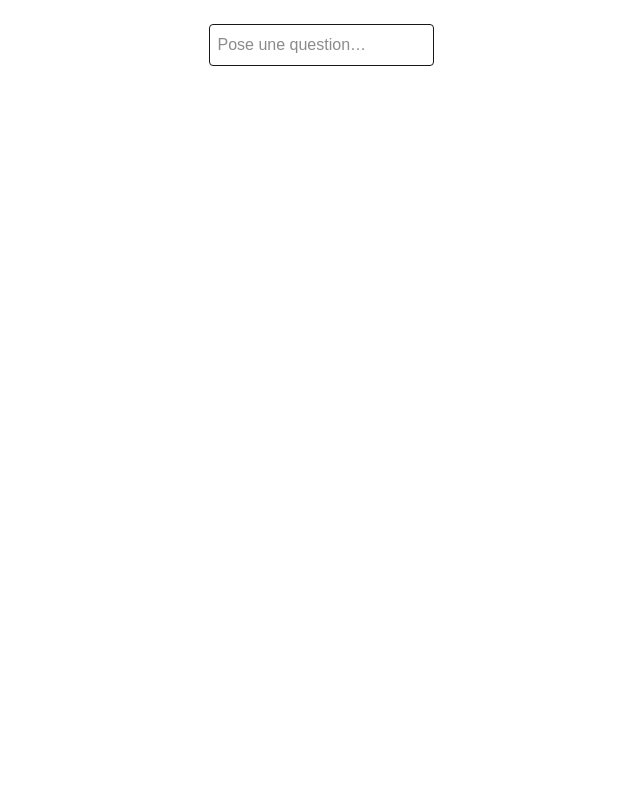
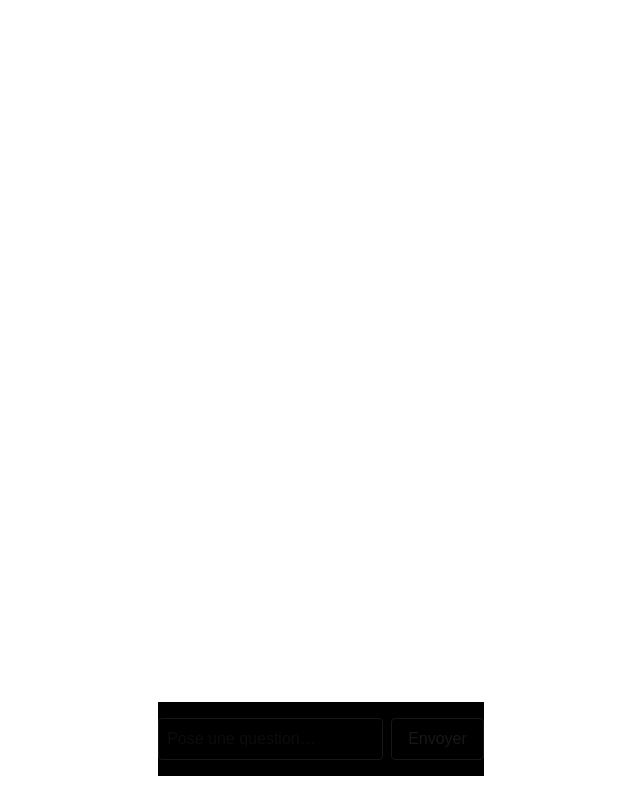
Before and after one commit to BanAkai44/chat-warm-up, a Next.js app: page / in a window 1280 px wide. Shown: the whole page, without its empty margins (319-959 px from the left). Built offline with nearby package versions, Linux system fonts and the light colour scheme.

Commit message:
Fixes T2

```diff
--- a/app/page.tsx
+++ b/app/page.tsx
@@ -8,35 +8,42 @@ export default function Chat() {
   const { messages, sendMessage, status, stop } = useChat();
 
   return (
-    <main className="mx-auto flex max-w-xl flex-col gap-4 p-6">
+    <main className="min-h-screen mx-auto flex max-w-xl flex-col gap-4 p-6">
       {messages.map(message => (
         <div key={message.id} className="whitespace-pre-wrap">
           <strong>{message.role === 'user' ? 'Moi' : 'Assistant'} : </strong>
-          {message.role === 'assistant' && status === 'streaming' && <button type="button" onClick={() => stop()}>Stop</button>}
           {message.parts.map((part, i) =>
             part.type === 'text' ? <span key={i}>{part.text}</span> : null
           )}
         </div>
       ))}
 
+      <form
+        className="sticky bottom-0 bg-black py-4 mt-auto"
+        onSubmit={e => {
+          e.preventDefault();
+          if (status !== 'ready' || input.trim() === '') return;
+          sendMessage({ text: input });
+          setInput('');
+        }}
+      >
             {status === 'submitted' ?
     <p>Réflexion en cours…</p> : status === 'streaming' ?
     <p>Réponse en cours…</p> : null}
 
-      <form
-        onSubmit={e => {
-          e.preventDefault();
-          {status === 'ready' && input !== null && sendMessage({ text: input });}
-          setInput('');
-        }}
-      >
+        <div className="flex gap-2">
           <input
-          className="w-full rounded border p-2"
+            className="flex-1 rounded border p-2"
             value={input}
             placeholder="Pose une question…"
             onChange={e => setInput(e.currentTarget.value)}
-          disabled={status !== 'ready'}
           />
+          {status === 'ready' ? (
+            <button type="submit" className="rounded border px-4">Envoyer</button>
+          ) : (
+            <button type="button" className="rounded border px-4" onClick={() => stop()}>Stop</button>
+          )}
+        </div>
       </form>
     </main>
   );
```
Lines whose indentation alone changed are shown as unchanged.
